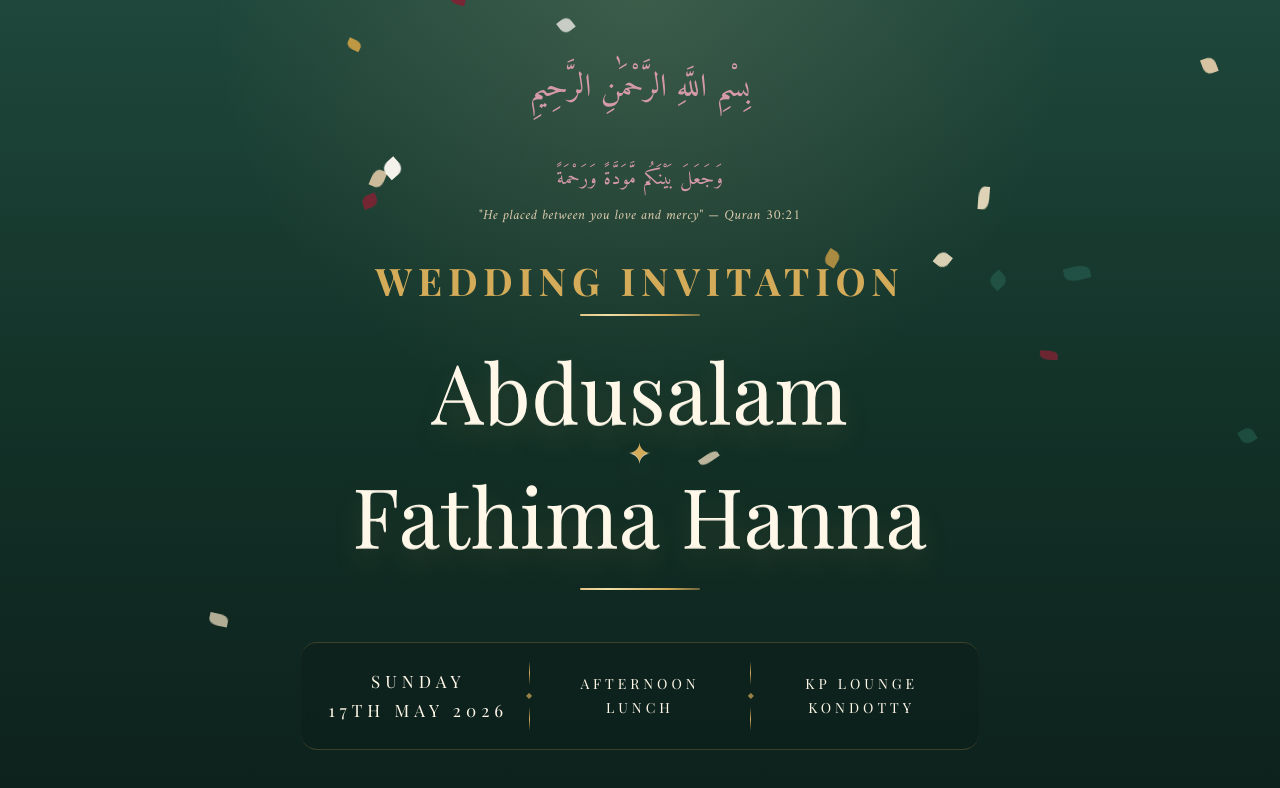
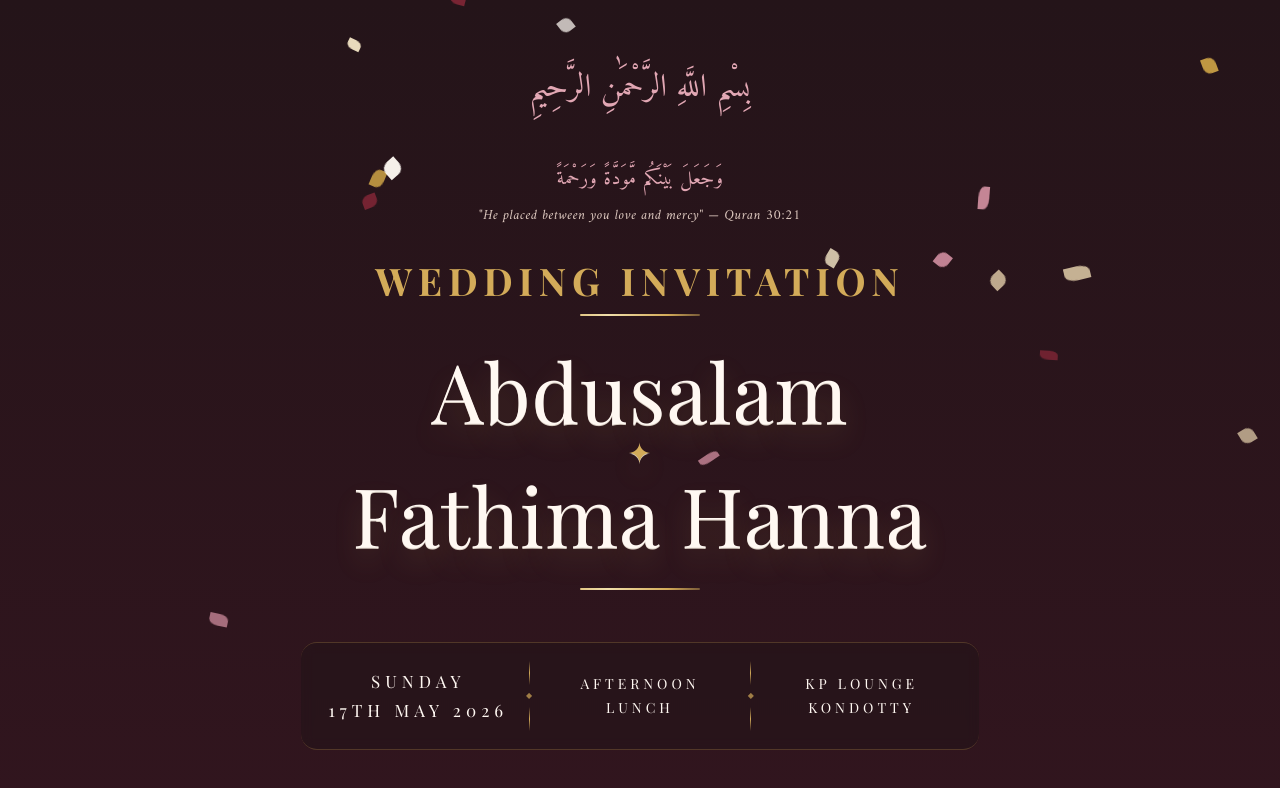
Before and after one commit to AbhijithK2006/wedding, a React (Vite) app: page / in a window 1280 px wide. Shown: the top 788 px of the page. Built offline with nearby package versions, Linux system fonts and the light colour scheme; a web font is replaced by a local one.

Commit message:
colour update

```diff
--- a/src/App.css
+++ b/src/App.css
@@ -1,24 +1,25 @@
 :root {
-  --bg-ivory: #0d211c;
-  --bg-sage: #123127;
-  --bg-rose: #17372d;
-  --surface: #173a30;
-  --surface-soft: #1f473b;
-  --ink: #f4e7cc;
-  --muted: #d9caab;
+  --bg-ivory: #241419;
+  --bg-sage: #3a1d28;
+  --bg-rose: #4c2634;
+  --surface: #4d2634;
+  --surface-soft: #653145;
+  --ink: #f7eadf;
+  --muted: #dcc7be;
   --gold: #d3ab59;
   --gold-soft: #f0dfab;
-  --maroon: #d59aa7;
-  --emerald: #58a08a;
-  --emerald-deep: #0d211c;
-  --border: #8c7340;
-  --white-soft: #fff7e8;
-  --page-top: #0d211c;
-  --page-mid: #123127;
-  --page-bottom: #173a30;
-  --page-bottom-soft: #1f473b;
-  --page-glow: rgba(240, 223, 171, 0.14);
-  --surface-gradient: linear-gradient(180deg, rgba(31, 71, 59, 0.97) 0%, rgba(13, 33, 28, 0.99) 100%);
+  --maroon: #e2a7b4;
+  --emerald: #c88495;
+  --emerald-deep: #241419;
+  --border: #9a7652;
+  --white-soft: #fff8f2;
+  --page-top: #241419;
+  --page-mid: #3a1d28;
+  --page-bottom: #4d2634;
+  --page-bottom-soft: #653145;
+  --page-glow: rgba(226, 167, 180, 0.18);
+  --page-shell-background: linear-gradient(180deg, var(--emerald-deep) 0%, #31151e 100%);
+  --surface-gradient: linear-gradient(180deg, rgba(101, 49, 69, 0.97) 0%, rgba(36, 20, 25, 0.99) 100%);
 }
 
 .invite {
@@ -32,10 +33,20 @@
   scroll-snap-type: y mandatory;
   scroll-behavior: smooth;
   overscroll-behavior-y: contain;
+  background-color: var(--emerald-deep);
 }
 
 .invite * {
   text-align: center;
+}
+
+.invite::before {
+  content: '';
+  position: fixed;
+  inset: 0;
+  background: var(--page-shell-background);
+  pointer-events: none;
+  z-index: 0;
 }
 
 .invite-petals {
@@ -59,6 +70,7 @@
   position: relative;
   overflow: hidden;
   padding: 40px 20px;
+  background: transparent;
 }
 
 .section > * {
@@ -115,9 +127,7 @@
 
 /* ── Section 1: Hero ── */
 .hero-section {
-  background:
-    radial-gradient(circle at top, var(--page-glow), transparent 42%),
-    linear-gradient(180deg, var(--page-bottom-soft) 0%, var(--page-mid) 52%, var(--page-top) 100%);
+  background: transparent;
   justify-content: space-between;
   padding: 60px 20px 50px;
 }
@@ -238,7 +248,7 @@
   gap: clamp(8px, 1.5vw, 18px);
   width: min(100%, 760px);
   padding: 18px clamp(14px, 3vw, 28px);
-  background: rgba(13, 33, 28, 0.62);
+  background: rgba(36, 20, 25, 0.62);
   border-top: 1px solid rgba(211, 171, 89, 0.24);
   border-bottom: 1px solid rgba(211, 171, 89, 0.24);
   border-radius: 16px;
@@ -382,7 +392,7 @@
 
 /* ── Section 2: Quote ── */
 .quote-section {
-  background: linear-gradient(180deg, var(--page-mid) 0%, var(--page-bottom-soft) 100%);
+  background: transparent;
 }
 
 .arabic-quote {
@@ -414,7 +424,7 @@
 
 /* ── Section 4: Couple Photos ── */
 .invite-card-section {
-  background: linear-gradient(180deg, var(--page-top) 0%, var(--page-mid) 48%, var(--page-bottom) 100%);
+  background: transparent;
 }
 
 .invite-card {
@@ -426,7 +436,7 @@
   border: 1px solid var(--border);
   border-radius: 8px;
   padding: clamp(24px, 5vw, 52px) clamp(16px, 4vw, 44px);
-  box-shadow: 0 18px 36px rgba(5, 16, 13, 0.26);
+  box-shadow: 0 18px 36px rgba(24, 10, 15, 0.26);
 }
 
 /* Corner ornaments */
@@ -591,7 +601,7 @@
 
 /* ── Section 4: Couple Photos ── */
 .couple-section {
-  background: linear-gradient(180deg, var(--page-top) 0%, var(--page-mid) 42%, var(--page-bottom) 100%);
+  background: transparent;
   padding-block: clamp(40px, 7vw, 72px);
 }
 
@@ -772,7 +782,7 @@
 
 /* ── Section 4: Events ── */
 .events-section {
-  background: linear-gradient(180deg, var(--page-mid) 0%, var(--page-bottom-soft) 100%);
+  background: transparent;
   align-items: center;
   padding-block: clamp(28px, 5vw, 48px);
 }
@@ -819,7 +829,7 @@
   position: relative;
   overflow: hidden;
   transition: transform 0.3s, box-shadow 0.3s;
-  box-shadow: 0 16px 28px rgba(5, 16, 13, 0.22);
+  box-shadow: 0 16px 28px rgba(24, 10, 15, 0.22);
 }
 
 @media (max-width: 540px) {
@@ -957,7 +967,7 @@
 
 /* ── Countdown Section ── */
 .countdown-section {
-  background: linear-gradient(180deg, var(--page-bottom-soft) 0%, var(--page-top) 100%);
+  background: transparent;
 }
 
 .cd-arabic {
@@ -1006,7 +1016,7 @@
   min-width: clamp(70px, 16vw, 100px);
   position: relative;
   overflow: hidden;
-  box-shadow: 0 14px 24px rgba(5, 16, 13, 0.22);
+  box-shadow: 0 14px 24px rgba(24, 10, 15, 0.22);
 }
 
 .cd-unit::before {
@@ -1050,12 +1060,12 @@
 
 /* ── Section 5: Second Quote ── */
 .quote2-section {
-  background: linear-gradient(180deg, var(--page-top) 0%, var(--page-bottom-soft) 100%);
+  background: transparent;
 }
 
 /* ── Section 6: RSVP ── */
 .rsvp-section {
-  background: linear-gradient(180deg, var(--page-mid) 0%, var(--page-top) 100%);
+  background: transparent;
   padding-block: clamp(24px, 4vw, 42px);
 }
 
@@ -1068,7 +1078,7 @@
   border-radius: 8px;
   padding: clamp(18px, 4vw, 32px) clamp(14px, 3.5vw, 28px);
   box-sizing: border-box;
-  box-shadow: 0 18px 34px rgba(5, 16, 13, 0.26);
+  box-shadow: 0 18px 34px rgba(24, 10, 15, 0.26);
 }
 
 .rsvp-title {
@@ -1142,7 +1152,7 @@
 .rsvp-input:focus,
 .rsvp-textarea:focus {
   border-color: var(--gold);
-  background: rgba(31, 71, 59, 0.98);
+  background: rgba(101, 49, 69, 0.98);
   box-shadow: 0 0 0 3px rgba(211, 171, 89, 0.22);
 }
 
@@ -1206,7 +1216,7 @@
   font-weight: 700;
   cursor: pointer;
   letter-spacing: 1.5px;
-  box-shadow: 0 4px 15px rgba(33,85,71,0.22);
+  box-shadow: 0 4px 15px rgba(138, 70, 92, 0.28);
   width: 100%;
 }
 
@@ -1299,7 +1309,7 @@
 
 /* ── Footer Section ── */
 .footer-section {
-  background: linear-gradient(180deg, var(--emerald-deep) 0%, #0f2b22 100%);
+  background: transparent;
   min-height: 100svh;
   padding: 40px 20px;
   scroll-snap-align: start;
--- a/src/App.jsx
+++ b/src/App.jsx
@@ -13,7 +13,7 @@ const stagger = {
   show: { transition: { staggerChildren: 0.18 } },
 };
 
-const PETAL_COLORS = ["#7a2433", "#efe0c1", "#c49b43", "#ddc8a5", "#215547", "#fffaf4"];
+const PETAL_COLORS = ["#7a2433", "#d28ea0", "#efe0c1", "#c49b43", "#ddc8a5", "#fffaf4"];
 
 function Petals({ count = 12 }) {
   return Array.from({ length: count }).map((_, i) => (
```
